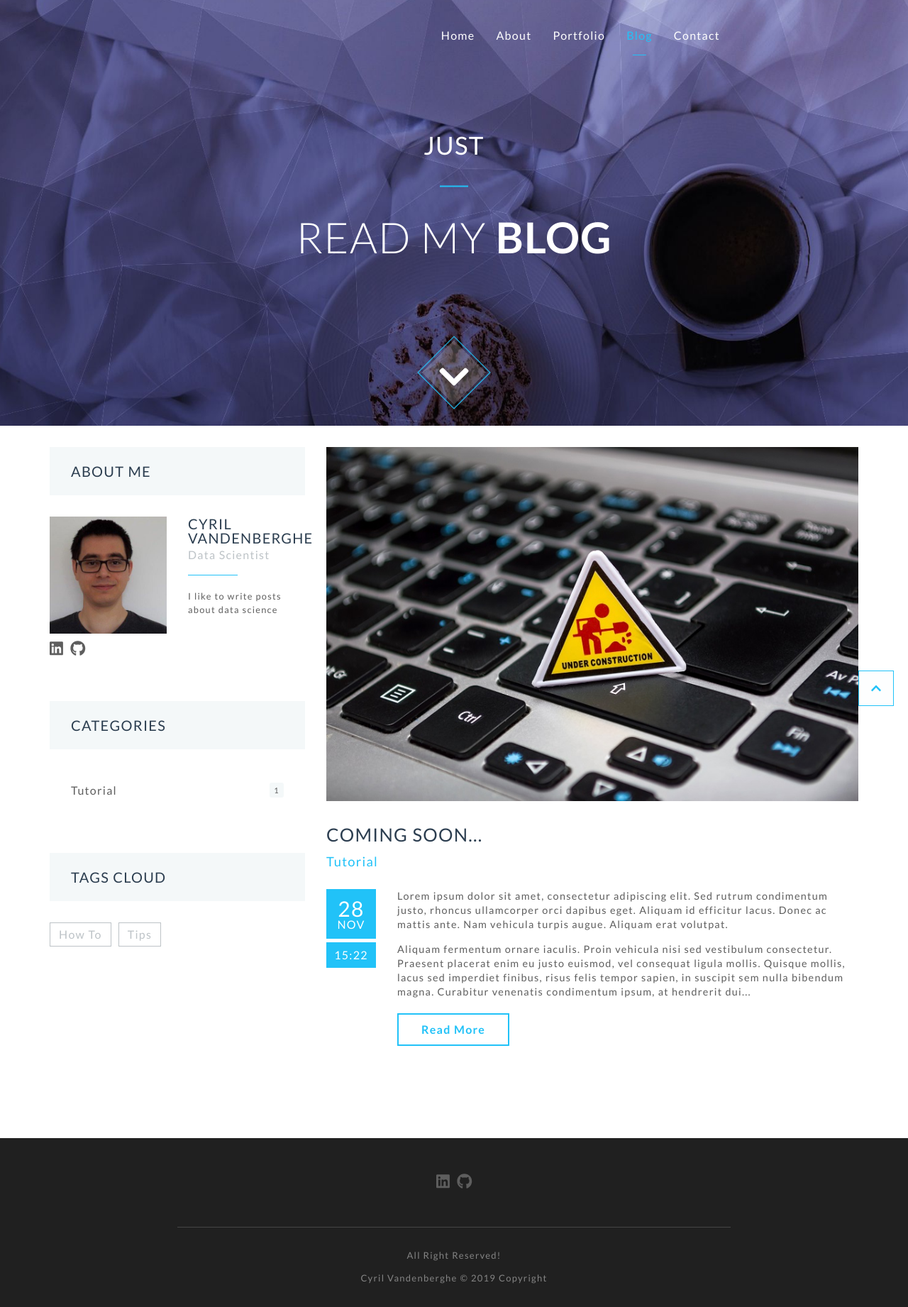
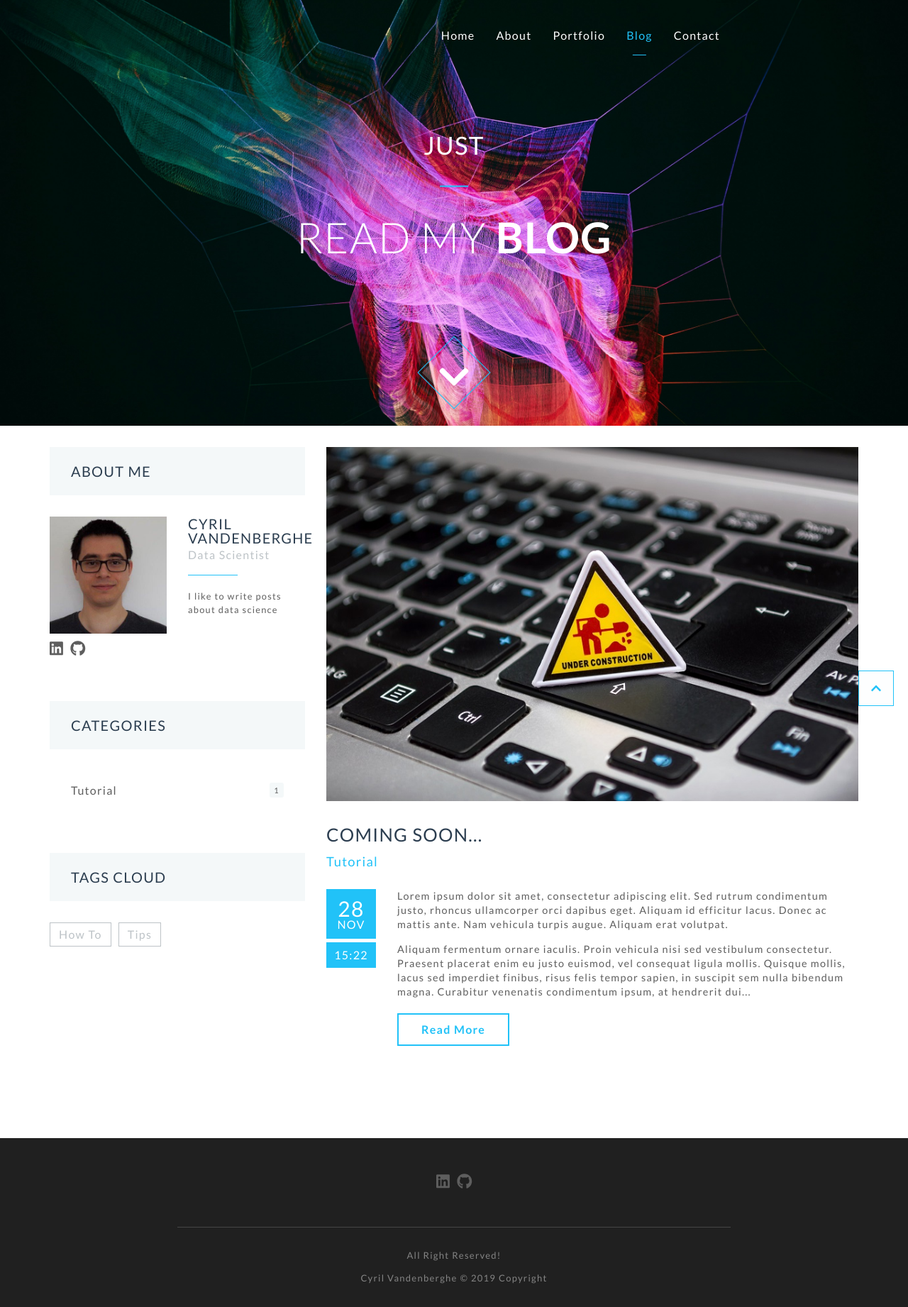
Before and after one commit to vdbcyril/cyrilvandenberghe, a Jekyll site: the page built from blog.html, in a window 1280 px wide. Shown: the whole page at 71% size. Built offline with Jekyll 4.4.1, drawn with Linux system fonts in a browser that asks for light colours.

Commit message:
fix: change header-page image

```diff
--- a/_includes/header-page.html
+++ b/_includes/header-page.html
@@ -8,8 +8,8 @@
   <div class="parallax-wrapper">
     <div class="cover" data-scrollax="properties: { 'translateY': '48%' }">
       <img
-        src="{{ site.baseurl }}/images/header-blog-image.jpg"
-        alt="Sera - One Page Template by Gleesik Wallpaper"
+        src="{{ site.baseurl }}/images/header-image.jpg"
+        alt="Photo by Arif Wahid on Unsplash"
       />
     </div>
   </div>
```
Also changed, not shown: images/header-blog-image.jpg (deleted).
